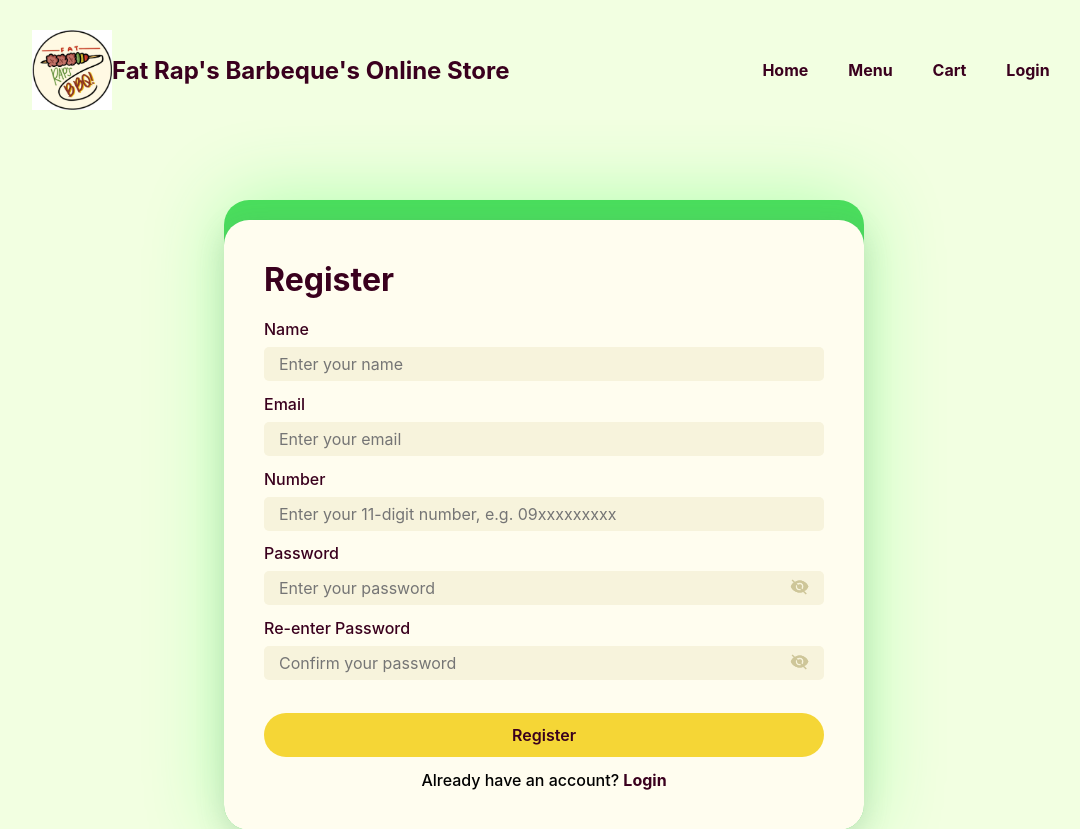
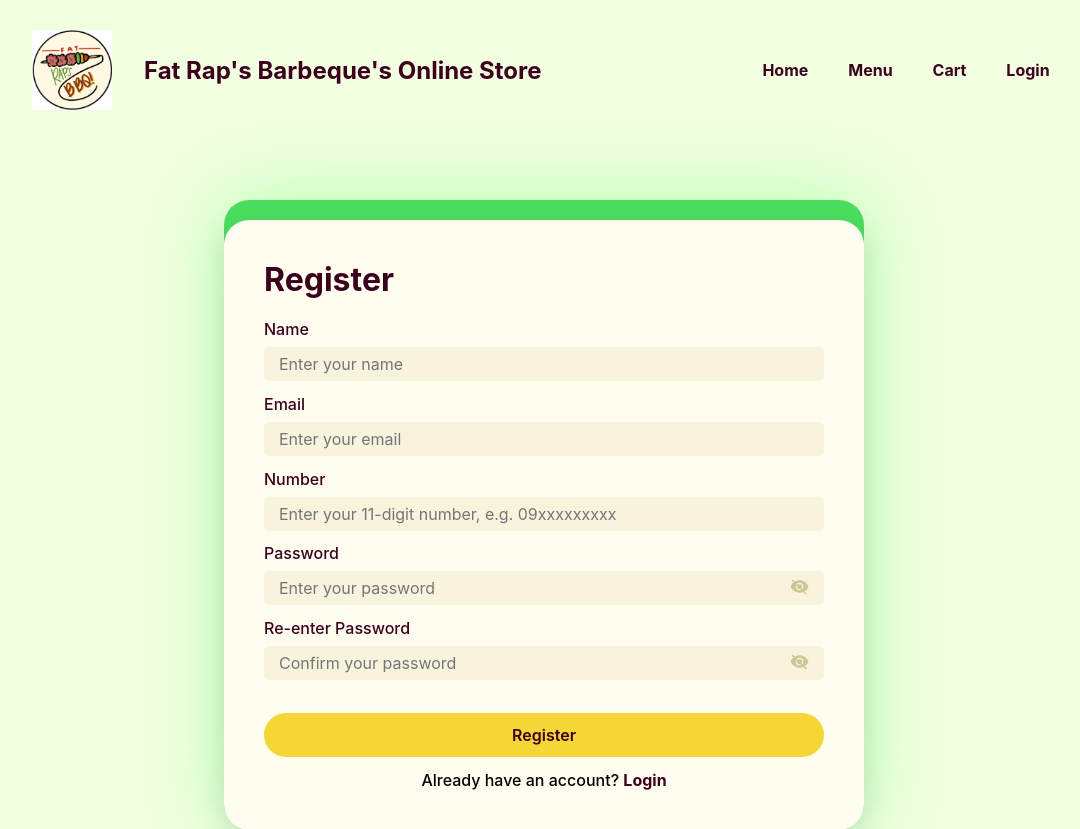
Before and after one commit to DoryAngelo/FatRapBBQ, a PHP site: page /FatRapBBQ/cus-register-page.php in a window 1280 px wide. Shown: the top 829 px of the page, without its empty margins (96-1176 px from the left). Run offline with PHP 8.4, Linux system fonts and the light colour scheme.

Commit message:
adjusted header's h1 left margin

```diff
--- a/Website/cus-home-page.php
+++ b/Website/cus-home-page.php
@@ -45,7 +45,9 @@ if ($count>0)
             <div class="header-container">
                 <div class="website-title">
                     <img id="logo" src="images/client-logo.jpg">
-                    <h1>Fat Rap's Barbeque's Online Store</h1>
+                    <div class="text">
+                        <h1>Fat Rap's Barbeque's Online Store</h1>
+                    </div>
                 </div>
                 <nav>
                     <ul>
--- a/Website/cus-register-page.php
+++ b/Website/cus-register-page.php
@@ -51,7 +51,9 @@ if(isset($_POST['submit'])){
             <div class="header-container">
                 <div class="website-title">
                     <img id="logo" src="images/client-logo.jpg">
-                    <h1>Fat Rap's Barbeque's Online Store</h1>
+                    <div class="text">
+                        <h1>Fat Rap's Barbeque's Online Store</h1>
+                    </div>
                 </div>
                 <nav>
                     <ul>
--- a/Website/login-page.php
+++ b/Website/login-page.php
@@ -60,7 +60,9 @@ if(isset($_POST['submit'])){
         <div class="header-container">
             <div class="website-title">
                 <img id="logo" src="images/client-logo.jpg">
-                <h1>Fat Rap's Barbeque's Online Store</h1>
+                <div class="text">
+                    <h1>Fat Rap's Barbeque's Online Store</h1>
+                </div>
             </div>
             <nav>
                 <ul>
```
